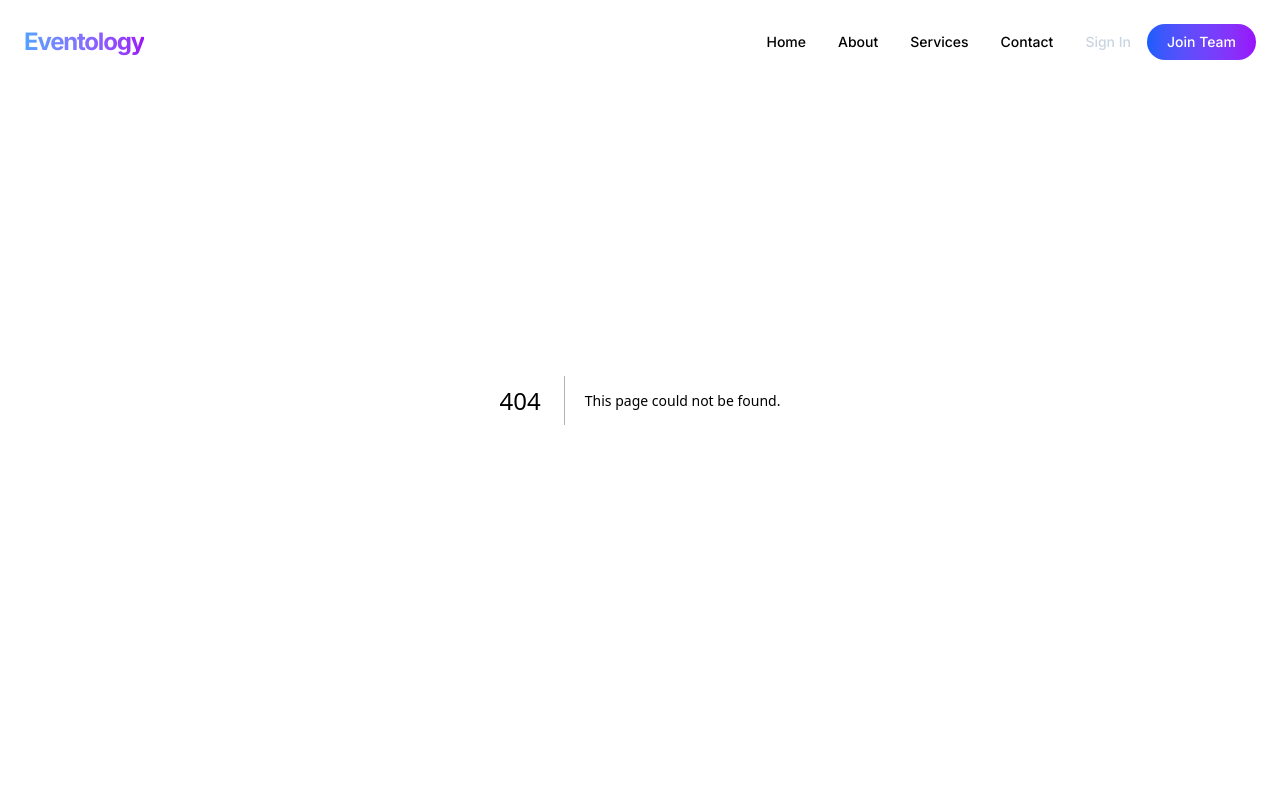
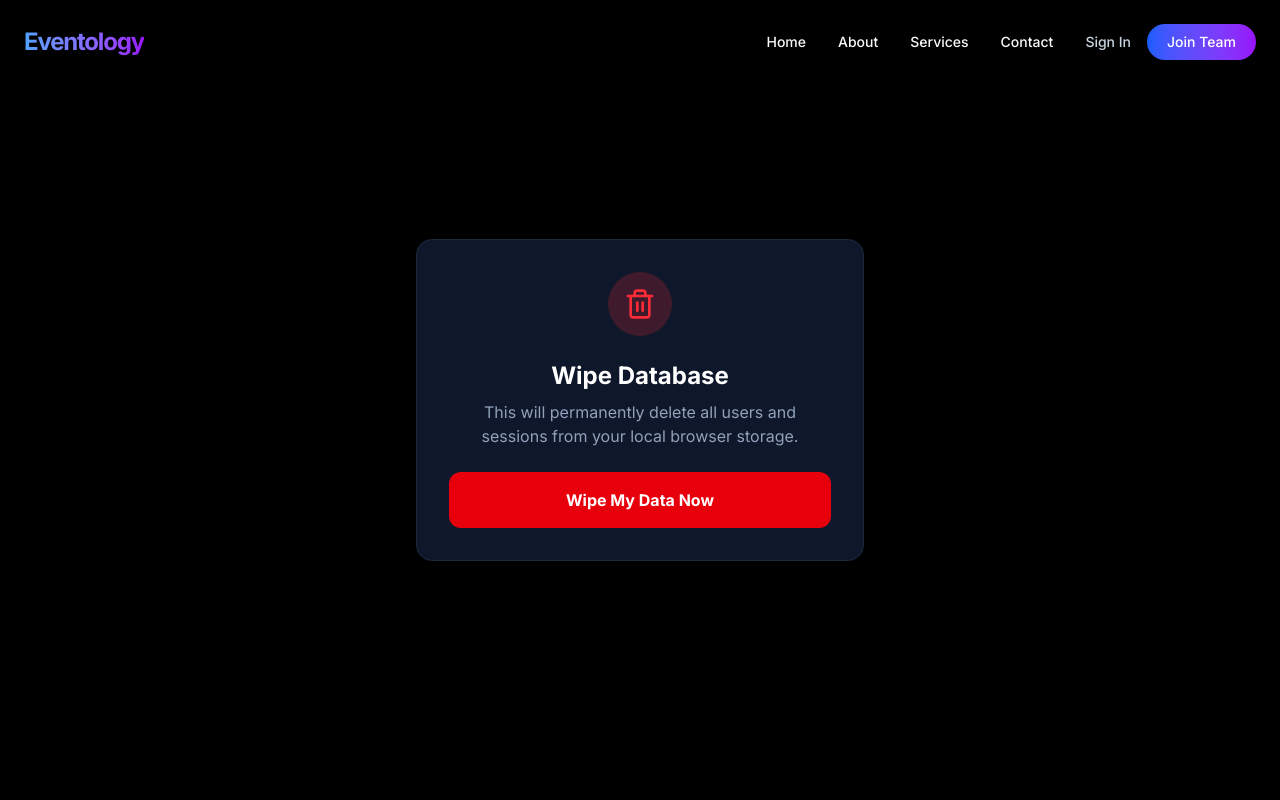
Before and after one commit to yasen7575/eventology-website, a Next.js app: page /wipe-db in a window 1280 px wide. Before the commit this address had no page. Shown: the top 800 px of the page. Built offline with nearby package versions, Linux system fonts and the light colour scheme.

Commit message:
feat: restore wipe-db tool for production testing

```diff
--- /dev/null
+++ b/src/app/wipe-db/page.tsx
@@ -0,0 +1,77 @@
+"use client";
+
+import { useState } from "react";
+import { useRouter } from "next/navigation";
+import { Trash2, CheckCircle, XCircle } from "lucide-react";
+
+export default function WipeDb() {
+    const router = useRouter();
+    const [status, setStatus] = useState<"idle" | "wiping" | "success" | "error">("idle");
+    const [message, setMessage] = useState("");
+
+    const handleWipe = () => {
+        setStatus("wiping");
+        try {
+            if (typeof window !== "undefined") {
+                // FORCE CLEAR ALL KEYS
+                localStorage.removeItem("eventology_users");
+                localStorage.removeItem("eventology_session");
+                localStorage.removeItem("eventology_pending_registrations");
+
+                // Double check they are gone
+                const users = localStorage.getItem("eventology_users");
+                if (users) throw new Error("Failed to delete users key");
+
+                setStatus("success");
+                setMessage("All data erased successfully.");
+
+                setTimeout(() => {
+                    router.push("/signup");
+                }, 2000);
+            }
+        } catch (error: any) {
+            setStatus("error");
+            setMessage("Error: " + error.message);
+        }
+    };
+
+    return (
+        <div className="min-h-screen bg-black text-white flex flex-col items-center justify-center p-6">
+            <div className="bg-slate-900 border border-slate-800 p-8 rounded-2xl shadow-2xl max-w-md w-full text-center space-y-6">
+                <div className="mx-auto w-16 h-16 bg-red-500/20 rounded-full flex items-center justify-center">
+                    <Trash2 className="text-red-500" size={32} />
+                </div>
+
+                <div>
+                    <h1 className="text-2xl font-bold mb-2">Wipe Database</h1>
+                    <p className="text-slate-400">
+                        This will permanently delete all users and sessions from your local browser storage.
+                    </p>
+                </div>
+
+                {status === "idle" && (
+                    <button
+                        onClick={handleWipe}
+                        className="w-full py-4 bg-red-600 hover:bg-red-700 text-white font-bold rounded-xl transition-all active:scale-95"
+                    >
+                        Wipe My Data Now
+                    </button>
+                )}
+
+                {status === "success" && (
+                    <div className="p-4 bg-green-500/10 border border-green-500/20 rounded-xl text-green-400 flex items-center justify-center gap-2">
+                        <CheckCircle size={20} />
+                        <span>{message}</span>
+                    </div>
+                )}
+
+                {status === "error" && (
+                    <div className="p-4 bg-red-500/10 border border-red-500/20 rounded-xl text-red-400 flex items-center justify-center gap-2">
+                        <XCircle size={20} />
+                        <span>{message}</span>
+                    </div>
+                )}
+            </div>
+        </div>
+    );
+}
```
